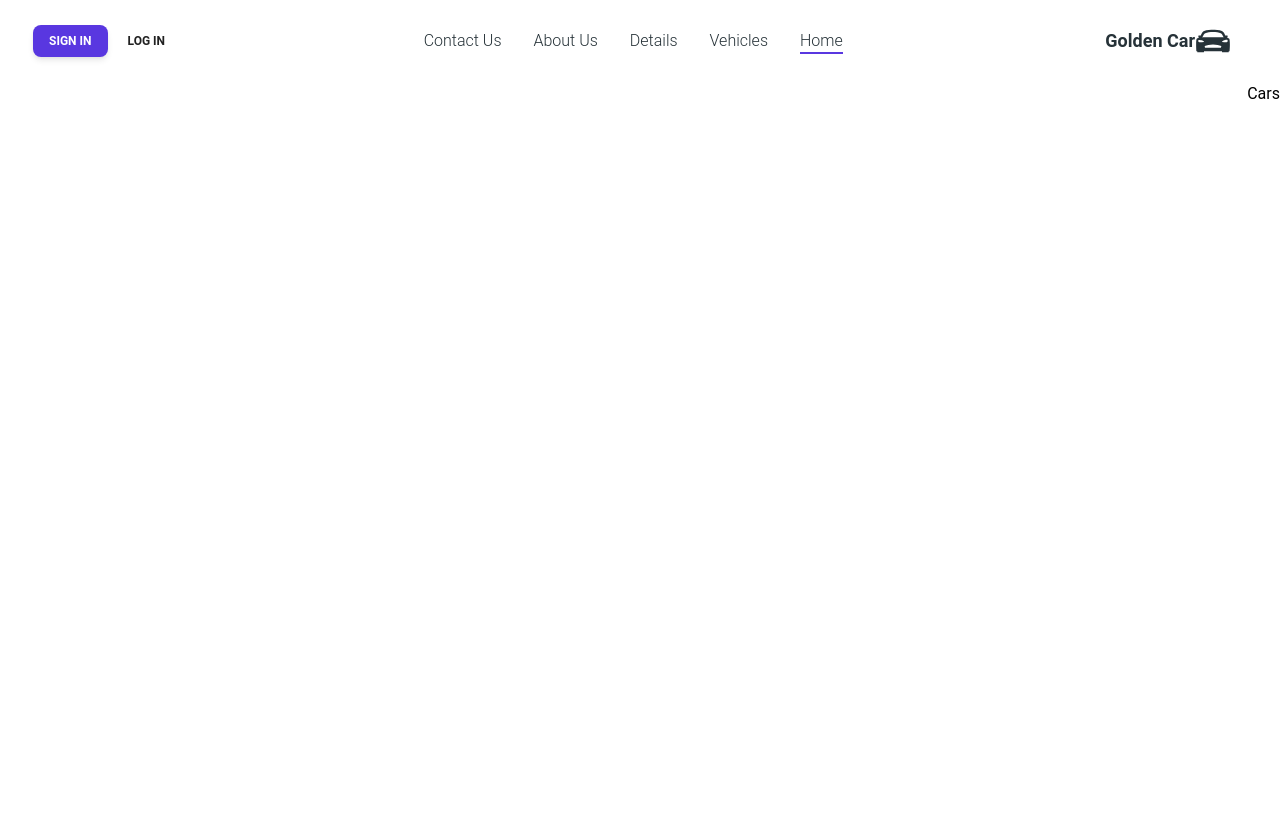
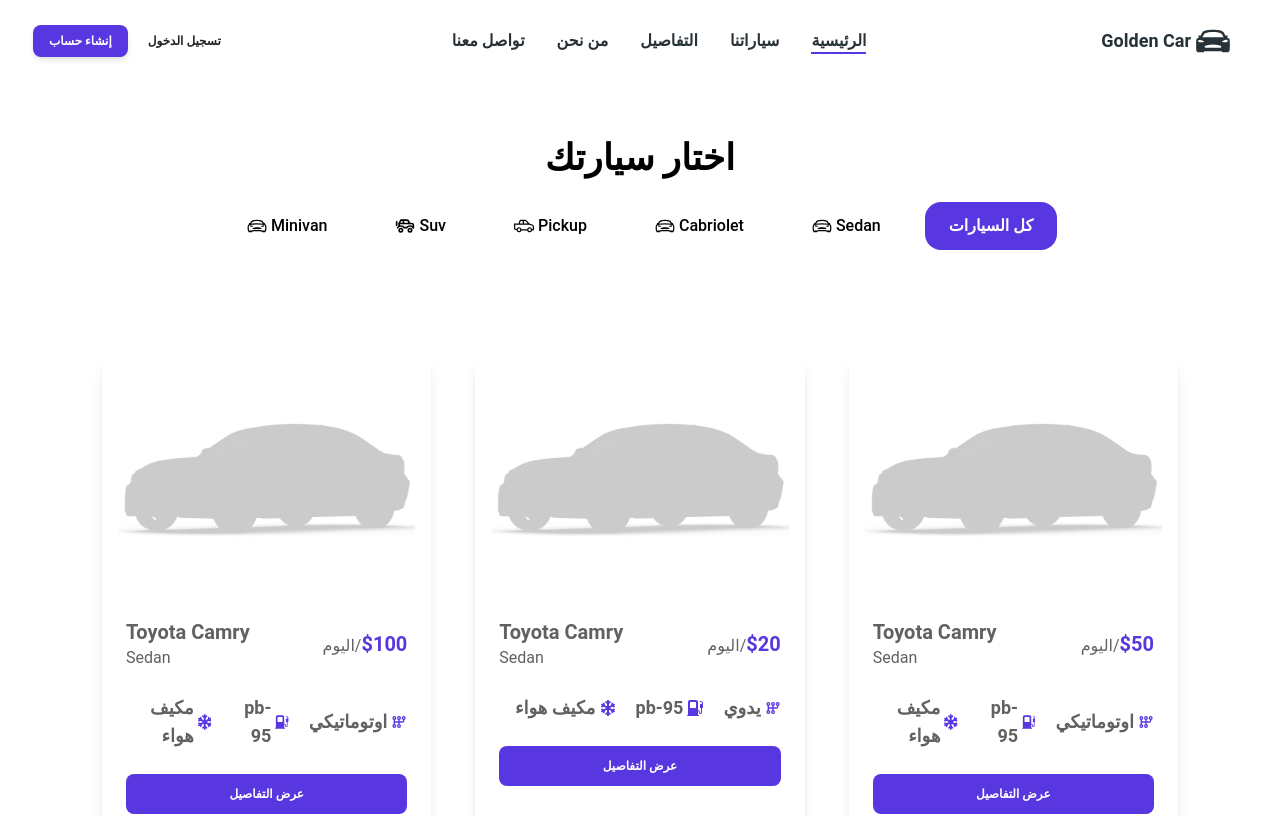
Before and after one commit to AhmedAttia0/Golden-Car, a React (Vite) app: page /cars in a window 1280 px wide. Shown: the top 816 px of the page. Built offline with nearby package versions, Linux system fonts and the light colour scheme.

Commit message:
cars page , edit cardetails component

```diff
--- a/src/App.jsx
+++ b/src/App.jsx
@@ -10,12 +10,62 @@
 import NotFound from "./pages/notFound/NotFound";
 import Header from "./components/Header/Header";
 const App = () => {
+  const carsList = [
+    {
+      id: 1,
+      price: 50,
+      name: "Toyota Camry",
+      Category: "Sedan",
+      Transmission: "اوتوماتيكي",
+      hasAirConditioner: true,
+    },
+    {
+      id: 2,
+      price: 20,
+      name: "Toyota Camry",
+      Category: "Sedan",
+      Transmission: "يدوي",
+      hasAirConditioner: true,
+    },
+    {
+      id: 3,
+      price: 100,
+      name: "Toyota Camry",
+      Category: "Sedan",
+      Transmission: "اوتوماتيكي",
+      hasAirConditioner: true,
+    },
+    {
+      id: 4,
+      price: 15,
+      name: "Toyota Camry",
+      Category: "Sedan",
+      Transmission: "اوتوماتيكي",
+      hasAirConditioner: false,
+    },
+    {
+      id: 5,
+      price: 20,
+      name: "Toyota Camry",
+      Category: "Sedan",
+      Transmission: "اوتوماتيكي",
+      hasAirConditioner: true,
+    },
+    {
+      id: 6,
+      price: 15,
+      name: "Toyota Camry",
+      Category: "Sedan",
+      Transmission: "اوتوماتيكي",
+      hasAirConditioner: false,
+    },
+  ];
   return (
     <div>
       <Header />
       <Routes>
         <Route path="/" element={<Home />} />
-        <Route path="/cars" element={<Cars />} />
+        <Route path="/cars" element={<Cars carsList={carsList} />} />
         <Route path="/CarDetails" element={<Details />} />
         <Route path="/booking" element={<BookingRequest />} />
         <Route path="/about" element={<About />} />
--- /dev/null
+++ b/src/components/Filter/Filter.jsx
@@ -0,0 +1,166 @@
+import React from "react";
+import { Slider } from "@material-tailwind/react";
+import {
+  Menu,
+  MenuHandler,
+  MenuList,
+  MenuItem,
+  Button,
+  Typography,
+  Input,
+  Accordion,
+  AccordionHeader,
+  AccordionBody,
+  Checkbox,
+} from "@material-tailwind/react";
+
+function Icon({ id, open }) {
+  return (
+    <svg
+      xmlns="http://www.w3.org/2000/svg"
+      fill="none"
+      viewBox="0 0 24 24"
+      strokeWidth={3}
+      stroke="#9E9E9E"
+      className={`${
+        id === open ? "rotate-180" : ""
+      } h-4 w-4 transition-transform`}
+    >
+      <path
+        strokeLinecap="round"
+        strokeLinejoin="round"
+        d="M19.5 8.25l-7.5 7.5-7.5-7.5"
+      />
+    </svg>
+  );
+}
+
+function DefaultSlider() {
+  return (
+    <div className="w-96">
+      <Slider className="text-[#5937E0]" defaultValue={0} />
+    </div>
+  );
+}
+
+function List({ options, color, check }) {
+  return (
+    <div className="flex !justify-between items-center">
+      <Checkbox
+        className="hover:before:opacity-0 "
+        ripple={false}
+        defaultChecked={check}
+        label={
+          <Typography
+            variant="small"
+            color={color}
+            className="font-medium ms-2"
+          >
+            {options[0]}
+          </Typography>
+        }
+        containerProps={{
+          className: "-ml-3 py-2",
+        }}
+      />
+      <Typography variant="small" color={color} className="font-medium">
+        {options[1]}
+      </Typography>
+    </div>
+  );
+}
+
+const DATA = [
+  {
+    options: ["فاخرة", "23"],
+    color: "blue-gray",
+    check: false,
+  },
+  {
+    options: ["رياضية", "15"],
+    color: "blue-gray",
+    check: false,
+  },
+  {
+    options: ["دفع رباعي", "8"],
+    color: "blue-gray",
+    check: false,
+  },
+  {
+    options: ["اقتصادية", "19"],
+    color: "blue-gray",
+    check: false,
+  },
+];
+
+export function Filter() {
+  return (
+    <div className="w-full md:w-72  shadow-md border border-gray-300">
+      <div className="bg-white rounded-lg shadow p-5 ">
+        <div className="p-2 mb-2">
+          <div className="outline-none mb-4 flex gap-10 justify-between">
+            <span className="font-medium text-gray-600">تصفية</span>
+            <button className="text-gray-900 font-medium">مسح الكل</button>
+          </div>
+          <Input
+            label="ابحث عن سيارة"
+            icon={<i className="fa fa-search text-gray-400" />}
+            onClick={(e) => e.stopPropagation()}
+            onFocus={(e) => e.stopPropagation()}
+          />
+        </div>
+
+        <div className="px-4 pb-3">
+          <Typography
+            variant="small"
+            className="font-medium text-gray-600 mb-2"
+          >
+            الفئة
+          </Typography>
+          <div className="space-y-1">
+            {DATA.map((props, key) => (
+              <List key={key} {...props} />
+            ))}
+          </div>
+        </div>
+
+        <div className="px-4 pb-3 border-t border-t-blue-gray-50">
+          <Typography
+            variant="small"
+            className="font-medium text-gray-600 mb-2"
+          >
+            ناقل الحركة
+          </Typography>
+          <div className="space-y-1">
+            {[
+              {
+                options: ["اوتوماتيكي", "12"],
+                color: "blue-gray",
+                check: false,
+              },
+              { options: ["يدوي", "8"], color: "blue-gray", check: false },
+            ].map((props, idx) => (
+              <List key={idx} {...props} />
+            ))}
+          </div>
+        </div>
+
+        <div className="px-4 pb-3 border-t border-t-blue-gray-50">
+          <Typography
+            variant="small"
+            className="font-medium text-gray-600 mb-2"
+          >
+            السعر : 0 -1000$
+          </Typography>
+          <div>
+            <div className="flex !justify-between items-center">
+              <DefaultSlider />
+            </div>
+          </div>
+        </div>
+      </div>
+    </div>
+  );
+}
+
+export default Filter;
--- a/src/components/Header/Header.jsx
+++ b/src/components/Header/Header.jsx
@@ -30,9 +30,9 @@
         <Typography
           as={Link}
           to="/"
-          className="flex items-center transition-colors relative after:content-[''] after:absolute  after:left-0 after:bottom-0 after:h-[2px] after:bg-[#5937E0] after:w-full after:transition-all after:duration-300 hover:after:w-full"
+          className="flex items-center transition-colors relative after:content-[''] font-bold after:absolute  after:left-0 after:bottom-0 after:h-[2px] after:bg-[#5937E0] after:w-full after:transition-all after:duration-300 hover:after:w-full"
         >
-          Home
+          الرئيسية
         </Typography>
       </Typography>
       <Typography
@@ -44,9 +44,9 @@
         <Typography
           as={Link}
           to="/cars"
-          className="flex items-center transition-colors relative after:content-[''] after:absolute after:left-0 after:bottom-0 after:h-[2px] after:bg-[#5937E0] after:w-0 after:transition-all after:duration-300 hover:after:w-full"
+          className="flex items-center transition-colors relative after:content-[''] font-bold after:absolute after:left-0 after:bottom-0 after:h-[2px] after:bg-[#5937E0] after:w-0 after:transition-all after:duration-300 hover:after:w-full"
         >
-          Vehicles
+          سياراتنا
         </Typography>
       </Typography>
       <Typography
@@ -57,10 +57,10 @@
       >
         <Typography
           as={Link}
-          to="/cars"
-          className="flex items-center transition-colors relative after:content-[''] after:absolute after:left-0 after:bottom-0 after:h-[2px] after:bg-[#5937E0] after:w-0 after:transition-all after:duration-300 hover:after:w-full"
+          to="/CarDetails"
+          className="flex items-center transition-colors relative after:content-[''] font-bold after:absolute after:left-0 after:bottom-0 after:h-[2px] after:bg-[#5937E0] after:w-0 after:transition-all after:duration-300 hover:after:w-full"
         >
-          Details
+          التفاصيل
         </Typography>
       </Typography>
       <Typography
@@ -72,9 +72,9 @@
         <Typography
           as={Link}
           to="/about"
-          className="flex items-center transition-colors relative after:content-[''] after:absolute after:left-0 after:bottom-0 after:h-[2px] after:bg-[#5937E0] after:w-0 after:transition-all after:duration-300 hover:after:w-full"
+          className="flex items-center transition-colors relative after:content-[''] font-bold after:absolute after:left-0 after:bottom-0 after:h-[2px] after:bg-[#5937E0] after:w-0 after:transition-all after:duration-300 hover:after:w-full"
         >
-          About Us
+          من نحن
         </Typography>
       </Typography>
       <Typography
@@ -86,9 +86,9 @@
         <Typography
           as={Link}
           to="/contact"
-          className="flex items-center transition-colors relative after:content-[''] after:absolute after:left-0 after:bottom-0 after:h-[2px] after:bg-[#5937E0] after:w-0 after:transition-all after:duration-300 hover:after:w-full"
+          className="flex items-center transition-colors relative after:content-[''] font-bold after:absolute after:left-0 after:bottom-0 after:h-[2px] after:bg-[#5937E0] after:w-0 after:transition-all after:duration-300 hover:after:w-full"
         >
-          Contact Us
+          تواصل معنا
         </Typography>
       </Typography>
     </ul>
@@ -99,7 +99,7 @@
         <Typography
           as={Link}
           to="/"
-          className="mr-4 flex items-center cursor-pointer py-1.5 font-medium"
+          className="mr-4 flex gap-1 items-center cursor-pointer py-1.5 font-medium"
         >
           <IoCarSportSharp className="text-4xl" />
           <span className="ml-1 text-lg font-semibold">Golden Car</span>
@@ -113,7 +113,7 @@
                 size="sm"
                 className="hidden lg:inline-block"
               >
-                <span>Log In</span>
+                <span>تسجيل الدخول</span>
               </Button>
             </Typography>
             <Typography as={Link} to="/register">
@@ -121,7 +121,7 @@
                 size="sm"
                 className="hidden lg:inline-block bg-[#5937E0] hover:bg-[#5937e0ec] "
               >
-                <span>Sign in</span>
+                <span>إنشاء حساب</span>
               </Button>
             </Typography>
           </div>
@@ -169,7 +169,7 @@
         <div className="flex items-center gap-x-1">
           <Typography as={Link} to="/login" className="w-full">
             <Button fullWidth variant="text" size="sm">
-              <span>Log In</span>
+              <span>تسجيل الدخول</span>
             </Button>
           </Typography>
           <Typography as={Link} to="/register" className="w-full">
@@ -178,7 +178,7 @@
               className="bg-[#5937E0] hover:bg-[#5937e0ec]"
               size="sm"
             >
-              <span>Sign in</span>
+              <span>إنشاء حساب</span>
             </Button>
           </Typography>
         </div>
--- a/src/components/carCard/CarCard.jsx
+++ b/src/components/carCard/CarCard.jsx
@@ -3,52 +3,68 @@
   CardHeader,
   CardBody,
   CardFooter,
-
   Button,
 } from "@material-tailwind/react";
 import { BsFillFuelPumpFill } from "react-icons/bs";
 import { TbManualGearbox } from "react-icons/tb";
 import { FaSnowflake } from "react-icons/fa";
 
-const CarCard = () => {
+const CarCard = ({
+  price = 25,
+  name = "Mercedes",
+  Category = "رياضية",
+  Transmission = "اوتوماتيكي",
+  hasAirConditioner = false,
+}) => {
   return (
     <div className="container mx-auto px-4 mt-20 flex justify-center">
-      <Card className="w-80 shadow-md rounded-xl">
-        <CardHeader shadow={false} floated={false} className="h-56">
+      <Card className="group shadow-lg rounded-xl w-full max-w-sm transition-all hover:shadow-[0_8px_30px_rgba(89,55,224,0.22),0_2px_8px_rgba(89,55,224,0.06)] hover:ring-1 hover:ring-[#5937E0]/20">
+        <CardHeader
+          shadow={false}
+          floated={false}
+          className="h-56 overflow-hidden rounded-t-xl"
+        >
           <img
-            src="./../../../public/defaultcar.png"
+            src="/defaultcar.png"
             alt="card-image"
-            className="h-full w-full object-cover rounded-t-xl"
+            className="h-full w-full object-cover transform transition-transform duration-500 group-hover:scale-110"
           />
         </CardHeader>
 
         <CardBody>
           <div className="mb-2 flex items-center justify-between">
             <h2>
-              <span className="text-[#5937E0] font-bold text-xl">$25</span>/اليوم
+              <span className="text-[#5937E0] font-bold text-xl">${price}</span>
+              /اليوم
             </h2>
             <div className="flex flex-col items-end">
-              <h1 className="font-bold text-xl">mercedes</h1>
-              <h3 className="justify-end">sedan</h3>
+              <h1 className="font-bold text-xl transition-colors group-hover:text-[#5937E0]">
+                {name}
+              </h1>
+              <h3 className="justify-end">{Category}</h3>
             </div>
           </div>
 
-
-            <div className="flex gap-5 justify-center mt-6">
+          <div className="flex gap-5 mt-6">
             <div className="flex gap-1 items-center">
               <TbManualGearbox className="text-[#5937E0]" />
-                <h1 className="font-bold text-sm">آلي</h1>
+              <h1 className="font-bold text-lg">{Transmission}</h1>
             </div>
             <div className="flex gap-1 items-center">
               <BsFillFuelPumpFill className="text-[#5937E0]" />
-                <h1 className="font-bold text-sm">pb-95</h1>
+              <h1 className="font-bold text-lg">pb-95</h1>
             </div>
             <div className="flex gap-1 items-center">
               <FaSnowflake className="text-[#5937E0]" />
-                <h1 className="font-bold text-sm">مكيف الهواء</h1>
+              <h1
+                className={`font-bold text-lg ${
+                  !hasAirConditioner && "line-through"
+                }`}
+              >
+                مكيف هواء
+              </h1>
             </div>
           </div>
-
         </CardBody>
 
         <CardFooter className="pt-0">
--- a/src/pages/cars/Cars.jsx
+++ b/src/pages/cars/Cars.jsx
@@ -1,9 +1,84 @@
-import React from 'react'
+import { useState } from "react";
+import { Button } from "@material-tailwind/react";
+import { LiaTruckPickupSolid } from "react-icons/lia";
+import { IoCarSportOutline } from "react-icons/io5";
+import CarCard from "../../components/carCard/CarCard";
+import { TbCarSuv } from "react-icons/tb";
 
-const Cars = () => {
+const Cars = ({ carsList }) => {
+  const [showFilterMobile, setShowFilterMobile] = useState(false);
   return (
-    <div>Cars</div>
-  )
-}
+    <div>
+      <h2 className="font-bold text-4xl text-center mt-[3.5rem]">
+        اختار سيارتك
+      </h2>
+      <div className="flex gap-5 flex-wrap justify-center my-6">
+        <Button
+          className="bg-[#5937E0] text-md flex rounded-2xl text-white hover:bg-[#5937E0] hover:text-white normal-case
+shadow-none"
+        >
+          كل السيارات
+        </Button>
+        <Button className="rounded-2xl flex gap-1 font-medium items-center text-md bg-white hover:bg-[#5937E0] hover:text-white normal-case  text-black text shadow-none">
+          Sedan
+          <IoCarSportOutline className="text-xl" />
+        </Button>
+        <Button className="rounded-2xl flex gap-1 font-medium items-center text-md bg-white hover:bg-[#5937E0] hover:text-white normal-case  text-black text shadow-none">
+          Cabriolet
+          <IoCarSportOutline className="text-xl" />
+        </Button>
+        <Button className="rounded-2xl flex gap-1 font-medium items-center text-md bg-white hover:bg-[#5937E0] hover:text-white normal-case  text-black text shadow-none">
+          Pickup
+          <LiaTruckPickupSolid className="text-xl" />
+        </Button>
+        <Button className="rounded-2xl flex gap-1 font-medium items-center text-md bg-white hover:bg-[#5937E0] hover:text-white normal-case  text-black text shadow-none">
+          Suv
+          <TbCarSuv className="text-xl" />
+        </Button>
+        <Button className="rounded-2xl flex gap-1 font-medium items-center text-md bg-white hover:bg-[#5937E0] hover:text-white normal-case  text-black text shadow-none">
+          Minivan
+          <IoCarSportOutline className="text-xl" />
+        </Button>
+      </div>
+      <main className="container mx-auto px-4 mb-10">
+        <div className="grid grid-cols-1 sm:grid-cols-2 md:grid-cols-3 gap-3">
+          {carsList.map((car) => (
+            <CarCard key={car.id} {...car} />
+          ))}
+        </div>
+      </main>
+    </div>
+  );
+};
 
-export default Cars
+export default Cars;
+
+// import Filter from "../../components/Filter/Filter";
+// import CarCard from "../../components/carCard/CarCard";
+/*  fillter and cards
+<div className="md:hidden flex justify-center my-4 px-4">
+        <button
+          onClick={() => setShowFilterMobile((s) => !s)}
+          className="bg-div-purple text-white px-4 py-2 rounded-lg shadow"
+        >
+          تصفية
+        </button>
+      </div>
+      {showFilterMobile && (
+        <div className="md:hidden px-4 mb-4">
+          <Filter />
+        </div>
+      )}
+<div className="flex flex-col md:flex-row gap-6 m-5">
+        <aside className="hidden md:block md:shrink-0 md:w-72">
+          <Filter />
+        </aside>
+        <main className="flex-1">
+          <div className="grid grid-cols-1 sm:grid-cols-2 md:grid-cols-3 gap-3">
+            {carsList.map((car) => (
+              <CarCard key={car.id} {...car} />
+            ))}
+          </div>
+        </main>
+      </div>
+*/
```
Lines whose indentation alone changed are shown as unchanged.
